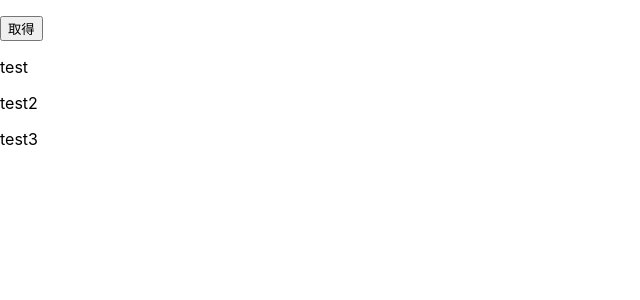
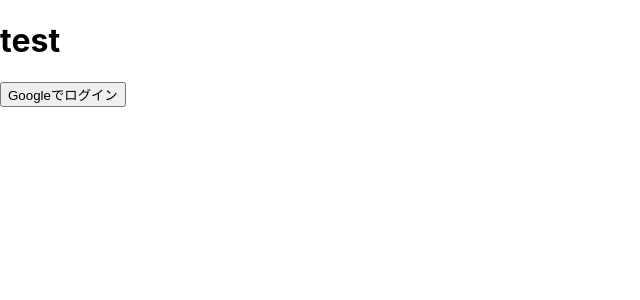
Before and after one commit to mitsuYashi/Mynt, a Next.js app in the folder app/: page / in a window 1280 px wide. Shown: the top 300 px of the page, without its empty margins (0-640 px from the left). Built offline with nearby package versions, Linux system fonts and the light colour scheme.

Commit message:
add:firebase認証

```diff
--- a/app/components/firebase.ts
+++ b/app/components/firebase.ts
@@ -1,19 +1,22 @@
-import firebase from "firebase/app";
-import "firebase/auth";
-import { getAnalytics } from "firebase/analytics";
+import { initializeApp } from "firebase/app";
+// import "firebase/auth";
+// import "firebase/firestore";
 
-const firebaseConfig = {
-  apiKey: "AIzaSyAPiJHG_iYo-DOGasX1D4bJKMx2w7UmdkI",
-  authDomain: "hew-project-25587.firebaseapp.com",
-  projectId: "hew-project-25587",
-  storageBucket: "hew-project-25587.appspot.com",
-  messagingSenderId: "821584206223",
-  appId: "1:821584206223:web:9ca05f950c4846350a53fa",
-  measurementId: "G-CRJCPMV4JK",
+const config = {
+  apiKey: "AIzaSyCrPWdNBx4hszLkBOy4dG4Cw6XrdZaO0W8",
+  authDomain: "mynt-hew-project.firebaseapp.com",
+  projectId: "mynt-hew-project",
+  storageBucket: "mynt-hew-project.appspot.com",
+  messagingSenderId: "701659823314",
+  appId: "1:701659823314:web:b23bc42792af4ce0c3c10b",
+  measurementId: "${config.measurementId}"
 };
 
 // Initialize Firebase
-const app = firebase.initializeApp(firebaseConfig);
-const analytics = getAnalytics(app);
+// export const firebase = !fb.apps.length ? fb.initializeApp(config) : fb.app();
+// export const firestore = firebase.firestore();
 
-export default firebase;
+export default initializeApp(config);
+
+
+// export default firebase;
--- a/app/pages/index.tsx
+++ b/app/pages/index.tsx
@@ -1,6 +1,9 @@
 import axios from "axios";
 import type { NextPage } from "next";
 import { useEffect, useState } from "react";
+import firebase from "../components/firebase";
+import { getAuth, GoogleAuthProvider, signInWithPopup } from "firebase/auth";
+import { async } from "@firebase/util";
 
 interface State {
   num: number[];
@@ -11,29 +14,31 @@ const initialState: State = {
 };
 
 const Home: NextPage = () => {
-  const [num, setNum] = useState(initialState.num);
+  useEffect(() => {
+    console.log(firebase);
+  }, []);
 
-  const handleClick = async () => {
+  const clickButton = () => {
+    const provider = new GoogleAuthProvider();
+    const auth = getAuth();
     try {
-      const res = await axios.get("http://localhost:3000/example").then(function (res) {
-        console.log(res.data);
-        setNum(res.data.num);
-      });
+      signInWithPopup(auth, provider)
+        .then((result) => {
+          console.log("Googleアカウントでログインしました。");
+          console.log(result.user);
+        })
+        .catch((error) => {
+          console.error(error);
+        });
     } catch (err) {
       console.log(err);
     }
-  }
-
-  useEffect(() => {
-  }, []);
+  };
 
   return (
     <div>
-      <p>{num}</p>
-      <button onClick={handleClick}>取得</button>
-      <p>test</p>
-      <p>test2</p>
-      <p>test3</p>
+      <h1>test</h1>
+      <button onClick={clickButton}>Googleでログイン</button>
     </div>
   );
 };
--- /dev/null
+++ b/app/pages/login.tsx
@@ -0,0 +1,4 @@
+import React from 'react';
+import firebase from '../components/firebase';
+
+const
```
